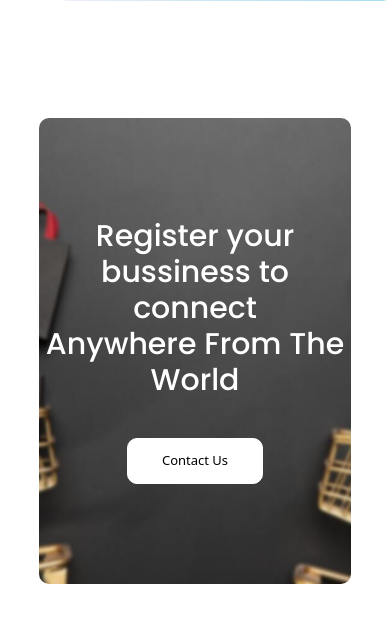
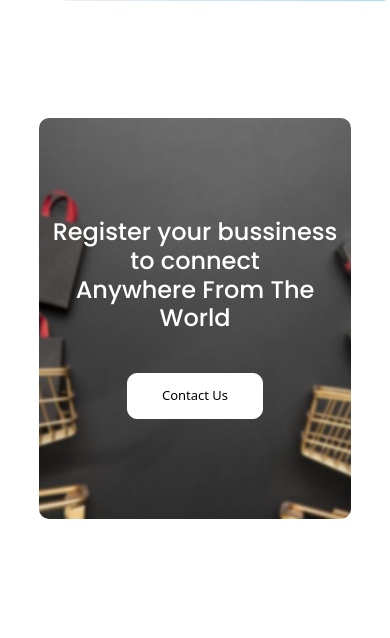
Before and after one commit to Market-Connect/MarketConnect, a Flask app: page / in a window 390 px wide. Shown: the part 1720-2358 px from the top of the page. Run offline with Flask 3, Linux system fonts and the light colour scheme; some libraries are stand-ins or nearby versions.

Commit message:
Sep 28, 2023, 6:42 AM

```diff
--- a/static/css/Slidestyle.css
+++ b/static/css/Slidestyle.css
@@ -232,7 +232,7 @@ background-image: background-color: #ffffff;*/
 
 @media (max-width: 700px) {
   .cta h1 {
-    font-size: 30px;
+    font-size: 24px;
     font-family: Poppins;
   }
 }
```
